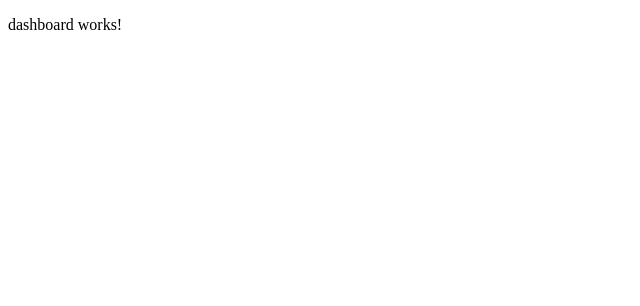
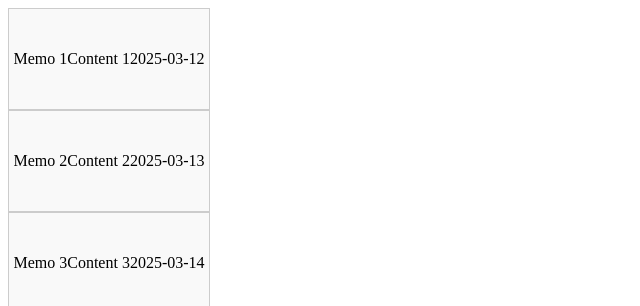
Before and after one commit to oussamaRhBL/copilotFun, an Angular app: page /dashboard in a window 1280 px wide. Shown: the top 306 px of the page, without its empty margins (0-640 px from the left). Built offline with nearby package versions, Linux system fonts and the light colour scheme.

Commit message:
dashboard updated

```diff
--- a/src/app/components/dashboard/dashboard.component.html
+++ b/src/app/components/dashboard/dashboard.component.html
@@ -1 +1,3 @@
-<p>dashboard works!</p>
+<div *ngFor="let memo of memoList" cdkDrag>
+  <app-memo [memoModel]="memo"></app-memo>
+</div>
--- a/src/app/components/dashboard/dashboard.component.ts
+++ b/src/app/components/dashboard/dashboard.component.ts
@@ -1,18 +1,23 @@
 import { Component } from '@angular/core';
-import {CdkDragDrop, moveItemInArray} from '@angular/cdk/drag-drop';
+import {CdkDrag, CdkDragDrop, moveItemInArray} from '@angular/cdk/drag-drop';
+import {MemoComponent, MemoModel} from '../memo/memo.component';
+import {NgForOf} from '@angular/common';
 
 @Component({
   selector: 'app-dashboard',
   standalone: true,
-  imports: [],
+  imports: [MemoComponent, CdkDrag, NgForOf],
   templateUrl: './dashboard.component.html',
   styleUrl: './dashboard.component.css'
 })
 export class DashboardComponent {
-  menoList = [1, 2, 3, 4, 5];
-
-  drop(event: CdkDragDrop<number[]>) {
-    moveItemInArray(this.menoList, event.previousIndex, event.currentIndex);
+  memoList: MemoModel[] = [
+    { title: 'Memo 1', content: 'Content 1', date: '2025-03-12' },
+    { title: 'Memo 2', content: 'Content 2', date: '2025-03-13' },
+    { title: 'Memo 3', content: 'Content 3', date: '2025-03-14' }
+  ];
+  drop(event: CdkDragDrop<MemoModel[]>) {
+    moveItemInArray(this.memoList, event.previousIndex, event.currentIndex);
   }
 
 }
--- a/src/app/components/memo/memo.component.html
+++ b/src/app/components/memo/memo.component.html
@@ -1,3 +1,5 @@
 <div class="meno" cdkDrag>
-  <p>Drag me!</p>
+  <p>{{memoModel?.title}}</p>
+  <p>{{memoModel?.content}}</p>
+  <p>{{memoModel?.date}}</p>
 </div>
--- a/src/app/components/memo/memo.component.ts
+++ b/src/app/components/memo/memo.component.ts
@@ -1,12 +1,22 @@
-import { Component } from '@angular/core';
+import {Component, Input} from '@angular/core';
+import {CdkDrag} from '@angular/cdk/drag-drop';
+
+export type MemoModel ={
+  title: string;
+  content: string;
+  date: string;
+}
 
 @Component({
   selector: 'app-memo',
   standalone: true,
-  imports: [],
+  imports: [
+    CdkDrag
+  ],
   templateUrl: './memo.component.html',
   styleUrl: './memo.component.css'
 })
 export class MemoComponent {
-
+  @Input()
+  memoModel? : MemoModel;
 }
```
